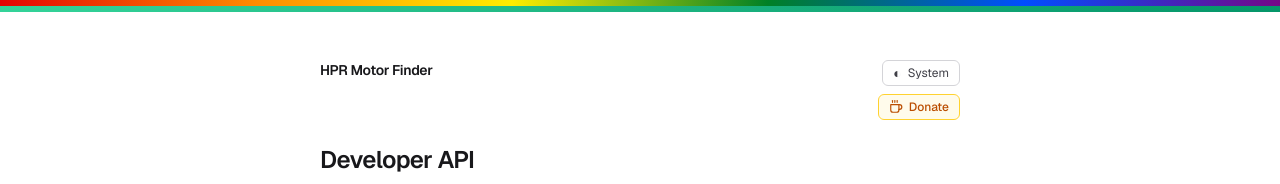
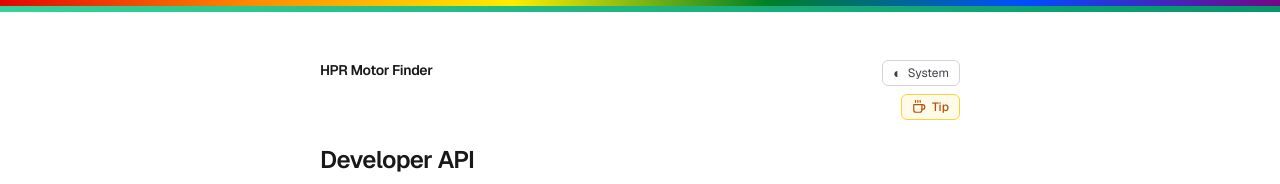
Before and after one commit to nrdptel/Hobby-Rocket-Motor-Finder, a Next.js app in the folder frontend/: page /api in a window 1280 px wide. Shown: the top 184 px of the page. Built offline with nearby package versions, Linux system fonts and the light colour scheme; no server answers.

Commit message:
header: relabel Ko-fi button Donate -> Tip (Stripe policy)

```diff
--- a/frontend/app/components/KofiButton.tsx
+++ b/frontend/app/components/KofiButton.tsx
@@ -1,14 +1,19 @@
 /** Small "buy me a coffee" link to the project's Ko-fi page. Amber accent + a
  * coffee cup so it reads as a tip jar, distinct from the emerald Plan-order and
  * sky API buttons. Sized to match <ApiButton> so the two sit cleanly side by
- * side in the header on both desktop and mobile. */
+ * side in the header on both desktop and mobile.
+ *
+ * Label is "Tip" (not "Donate") deliberately: Stripe — Ko-fi's payment
+ * processor — restricts "donation/donate" to registered non-profits and flags
+ * its use by individuals, so optional payments for content must be framed as
+ * "tips". */
 export function KofiButton() {
   return (
     <a
       href="https://ko-fi.com/nrdptel"
       target="_blank"
       rel="noopener noreferrer"
-      title="Support this project — buy me a coffee on Ko-fi"
+      title="Tip the project — buy me a coffee on Ko-fi"
       className="inline-flex shrink-0 items-center gap-1.5 rounded-md border border-amber-300 bg-amber-50 px-2.5 py-1 text-xs font-medium text-amber-700 transition hover:border-amber-400 hover:bg-amber-100 dark:border-amber-500/40 dark:bg-amber-950/30 dark:text-amber-300 dark:hover:border-amber-500/60 dark:hover:bg-amber-950/50"
     >
       <svg
@@ -27,7 +32,7 @@ export function KofiButton() {
         <line x1="10" x2="10" y1="1" y2="4" />
         <line x1="14" x2="14" y1="1" y2="4" />
       </svg>
-      Donate
+      Tip
     </a>
   );
 }
```
